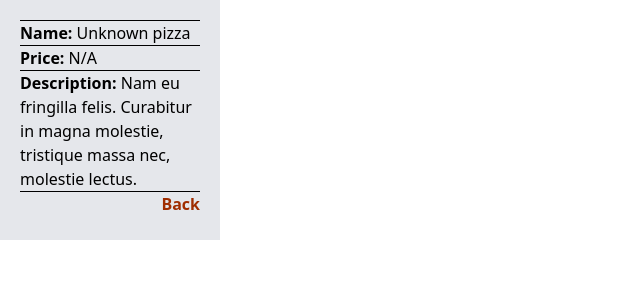
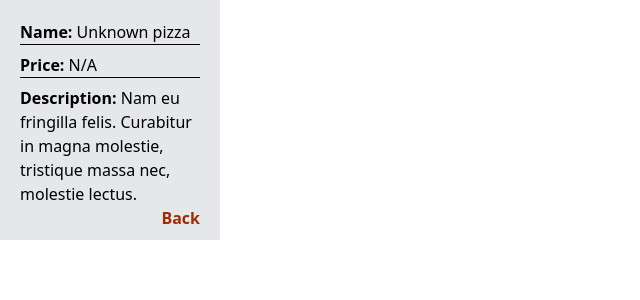
Before and after one commit to edinvnode/pizza-app-nextjs, a Next.js app: page /about in a window 1280 px wide. Shown: the top 300 px of the page, without its empty margins (0-640 px from the left). Built offline with nearby package versions, Linux system fonts and the light colour scheme.

Commit message:
minor styling edits

```diff
--- a/app/about/page.tsx
+++ b/app/about/page.tsx
@@ -19,13 +19,11 @@ export default function Details () {
 
   return(
     <div className="bg-gray-200 h-60 w-55 p-5">
-      <hr/>
       <p><strong>Name: </strong>{name}</p>
       <hr/>
-      <p><strong>Price: </strong>{price}</p>
+      <p className="mt-2"><strong>Price: </strong>{price}</p>
       <hr/>
-      <p><strong>Description: </strong> Nam eu fringilla felis. Curabitur in magna molestie, tristique massa nec, molestie lectus. </p>
-      <hr/>
+      <p className="mt-2"><strong>Description: </strong> Nam eu fringilla felis. Curabitur in magna molestie, tristique massa nec, molestie lectus. </p>
       <button className="float-right text-orange-800 cursor-pointer"><Link href="/"><strong>Back</strong></Link></button>
     </div>
   )
```
